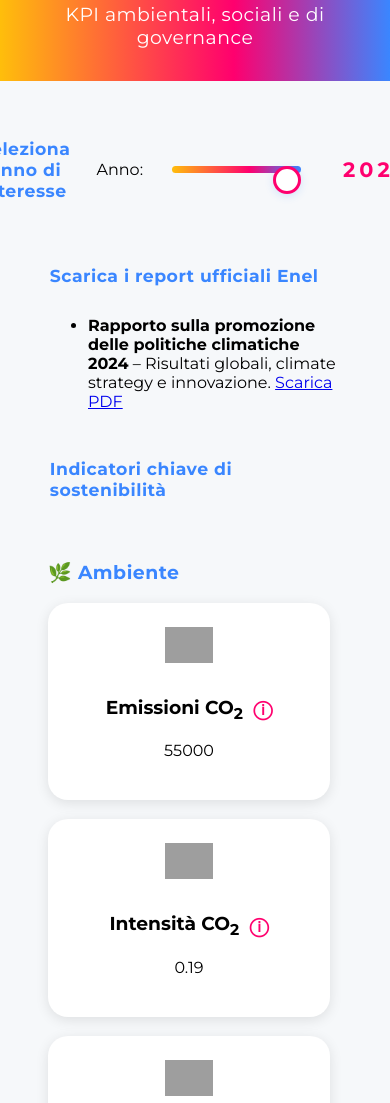
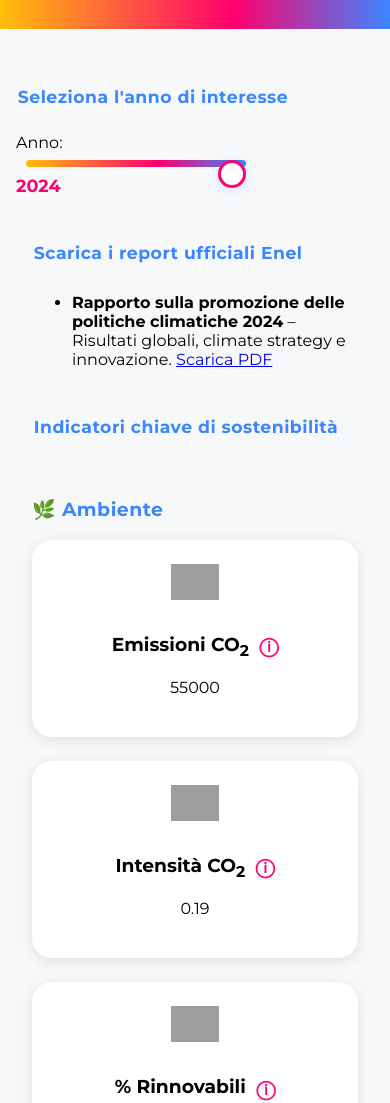
Before and after one commit to deborahcosimi/L31_PW_2025, a plain HTML site: page index.html in a window 390 px wide. Shown: the part 241-1344 px from the top of the page. Drawn offline with Linux system fonts and the light colour scheme; grey boxes are pictures that could not be loaded.

Commit message:
Add files via upload

```diff
--- a/enel-style.css
+++ b/enel-style.css
@@ -60,11 +60,23 @@ body {
 }
 
 .kpi-grid {
-  display: flex;
-  flex-wrap: wrap;
-  margin-bottom: 1.5em;
-  gap: 1.2em;
+  display: grid;
+  gap: 1.5em;
+  grid-template-columns: repeat(1, 1fr); /* default: mobile */
 }
+
+@media (min-width: 768px) {
+  .kpi-grid {
+    grid-template-columns: repeat(2, 1fr);
+  }
+}
+
+@media (min-width: 1200px) {
+  .kpi-grid {
+    grid-template-columns: repeat(4, 1fr);
+  }
+}
+
 
 .enel-dashboard, .enel-downloads {
   margin-top: 2em;
@@ -78,13 +90,10 @@ body {
   border-radius: 20px;
   box-shadow: 0 3px 13px rgba(0,0,0,0.10);
   padding: 1.5em 1em;
-  flex: 1 1 200px;
-  min-width: 200px;
-  max-width: 250px;
   text-align: center;
-  position: relative;
   transition: box-shadow 0.2s;
 }
+
 .kpi-card:hover {
   box-shadow: 0 5px 20px rgba(0,0,0,0.17);
 }
@@ -271,13 +280,14 @@ input[type="range"] {
 input[type="range"]:focus {
   outline: none;
 }
+
 #selected-year {
   font-weight: 700;
+  font-size: 1.3em;
   color: #ff006e;
-  font-size: 1.3em;
   margin-left: 0.6em;
-  letter-spacing: 0.2em;
 }
+
 .footer-bar {
   height: 14px;
   width: 100%;
@@ -308,3 +318,51 @@ footer a:hover {
 footer p {
   margin: 0.5em 0;
 }
+
+@media (max-width: 768px) {
+  main {
+    padding: 0 1em 1.5em 1em;
+  }
+}
+
+@media (max-width: 600px) {
+  .kpi-card {
+    flex: 1 1 100%;
+  }
+}
+
+@media (max-width: 600px) {
+  .enel-title {
+    font-size: 1.6em;
+  }
+  .enel-subtitle {
+    font-size: 1em;
+  }
+}
+
+@media (max-width: 600px) {
+  .slider-container {
+    flex-direction: column;
+    align-items: flex-start;
+    gap: 0.5em;
+  }
+
+  #selected-year {
+    font-size: 1.1em;
+    margin-left: 0;
+  }
+}
+
+@media (max-width: 600px) {
+  #selected-year {
+    margin-left: 0;
+    font-size: 1.1em;
+  }
+}
+
+@media (max-width: 600px) {
+  footer p {
+    font-size: 0.9em;
+    padding: 0 1em;
+  }
+}
```
